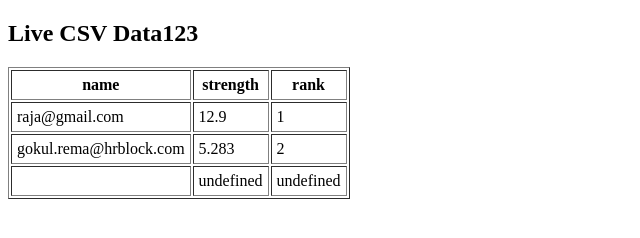
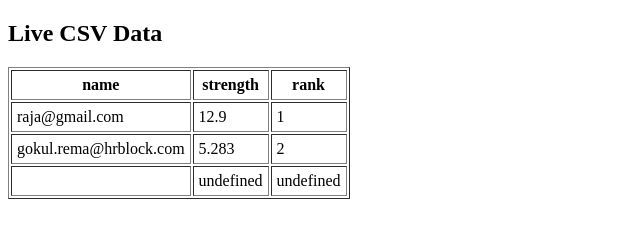
Before and after one commit to Gokulgoky1/Password-Strength-Report, a plain HTML site: page index.html in a window 1280 px wide. Shown: the full height of the page, 0-640 px from the left. Drawn offline with nearby package versions, Linux system fonts and the light colour scheme.

Commit message:
Update index.html

```diff
--- a/index.html
+++ b/index.html
@@ -5,7 +5,7 @@
     <script src="https://cdnjs.cloudflare.com/ajax/libs/PapaParse/5.3.0/papaparse.min.js"></script>
 </head>
 <body>
-    <h2>Live CSV Data123</h2>
+    <h2>Live CSV Data</h2>
     <table id="csvTable" border="1" cellpadding="5"></table>
 
     <script>
```
